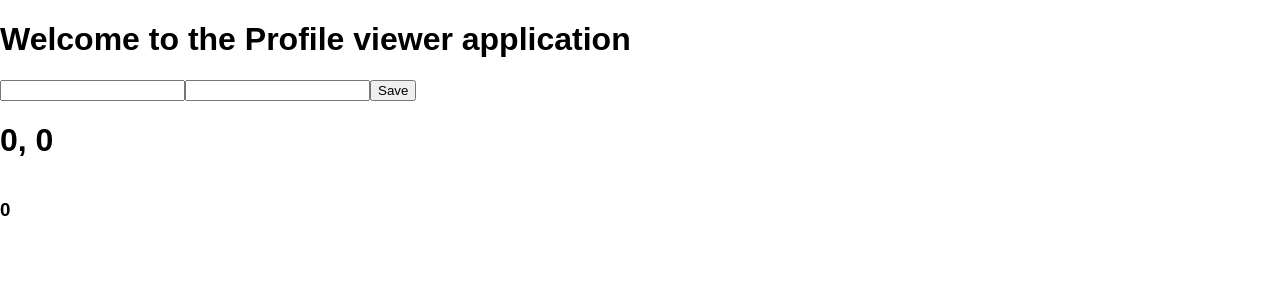
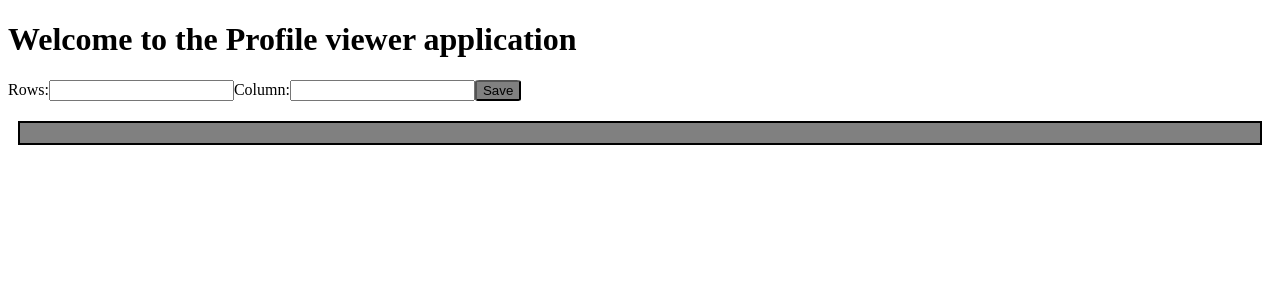
Before and after one commit to manu2195/Async-Profile-Viewer, a React (Create React App) app: page / in a window 1280 px wide. Shown: the top 300 px of the page. Built offline with nearby package versions, Linux system fonts and the light colour scheme.

Commit message:
row-column wise rendering

```diff
--- a/src/index.css
+++ b/src/index.css
@@ -1,12 +1,19 @@
-body {
-  margin: 0;
-  padding: 0;
-  font-family: sans-serif;
+
+.container {
+  display:flex;
+  flex-direction:column;
+  background-color:grey;
+  border:2px solid black;
+  margin: 20px 10px 10px;
+  padding: 10px;
+
 }
-.listOfUsers {
-   display: flex;
-  flex-direction: row;
-  flex-wrap: wrap;
+.rowContainer{
+  display:flex;
+  flex-direction :row;
   justify-content: space-around;
-  width:25%;
 }
+.saveButton{
+  background-color: grey;
+  border-radius: 10%;
+}
--- a/src/index.js
+++ b/src/index.js
@@ -3,6 +3,13 @@ import ReactDOM from 'react-dom';
 import './index.css';
 import App from './App';
 import registerServiceWorker from './registerServiceWorker';
+const _range = (x) => {
+  const a = [];
+  for (var i = 0; i < x; i++) {
+    a.push(i);
+  }
+  return a;
+}
 function apiFetcher(url, cb) {
     var xhr = new XMLHttpRequest();
     xhr.onreadystatechange = function () {
@@ -62,12 +69,13 @@ class InputForm extends React.Component {
         return (
             <div>
                 <h1>Welcome to the Profile viewer application</h1>
-                <label>
-                    <input type="text" onChange={this.handleRowInputChange} />
+                <label className="rowInputSection">
+                    Rows:<input type="text" onChange={this.handleRowInputChange} />
                 </label>
-                <label><input type="text" onChange={this.handleColumnInputChange} />
+                <label className="columnInputSection">
+                    Column:<input type="text" onChange={this.handleColumnInputChange} />
                 </label>
-                <button onClick={this.handleSubmit}>Save</button>
+                <button className="saveButton" onClick={this.handleSubmit}>Save</button>
             </div>
         );
     }
@@ -113,29 +121,28 @@ class DisplayProfiles extends React.Component {
         );
 
     }
+    renderProfile = (userObj) => {
+        return (<div><img src = {userObj.image}/></div>);
+    }
+    renderRow=(i) => {
+         //let index = i*this.props.columnInput+j;
+         const profiles=[];
+         _range(this.props.columnInput).map((v)=>{
+             const index = i*this.props.columnInput +v;
+             if(index<this.state.data.length)
+                {
+                   profiles.push(this.state.data[index]);
+                }
+         });
+
+         return (<div className="rowContainer">{profiles.map(this.renderProfile)}</div>);
+    }
 
     render() {
         let noOfProfiles = this.props.rowInput * this.props.columnInput;
-
-        const listItems = this.state.data.map((value, index) => {
-            return (<li key={index}>
-                {value.email}
-                <div className="profile">
-                    <div className="image">
-                        <img src={value.image} />
-                    </div>
-                </div>
-                <div className="details">
-                    {value.firstName + value.lastName}
-                </div>
-
-            </li>);
-        });
         return (
             <div>
-                <h1>{this.props.rowInput}, {this.props.columnInput}</h1>
-                <div className="listOfUsers">{listItems}</div>
-                <h3>{this.state.data.length}</h3>
+                <div className="container">{_range(this.props.rowInput).map(this.renderRow)}</div>
             </div>
         );
     }
```
